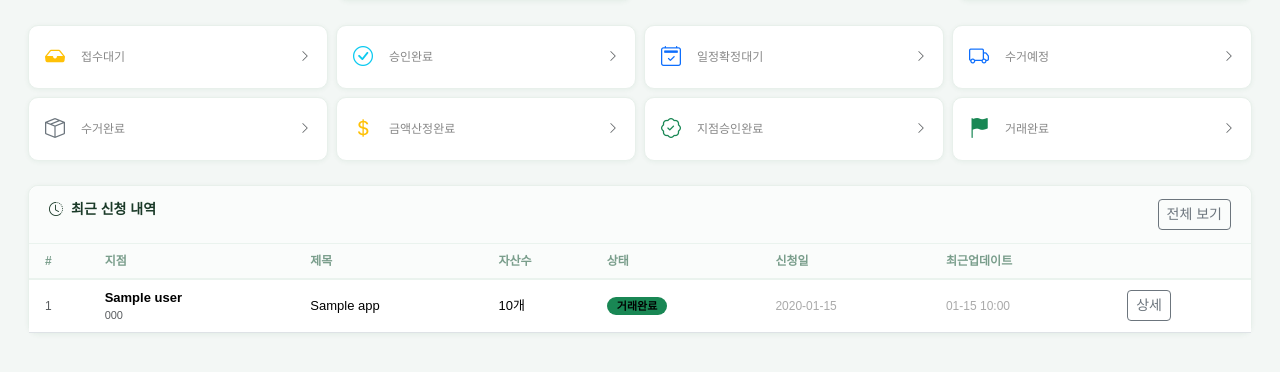
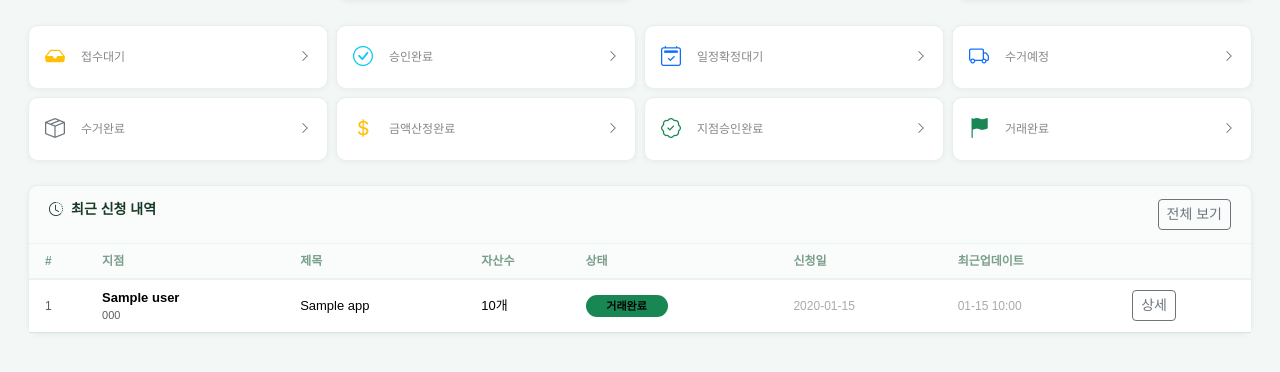
Before and after one commit to soboro27-rgb/it-asset-platform, a FastAPI app: template templates/admin/dashboard.html in a window 1280 px wide. Shown: the part 275-647 px from the top of the page. Run offline with FastAPI, Linux system fonts and the light colour scheme; the template is opened without the code that fills it: most values are stand-ins (such as "Sample title", 1, 10 or a date in 2020).

Commit message:
fix: 상태 배지 너비 고정으로 크기 통일

```diff
--- a/templates/base.html
+++ b/templates/base.html
@@ -137,7 +137,7 @@
     .stat-lbl { font-size: 12px; color: #7A9E8C; margin-top: 4px; }
 
     /* ── Status badges ───────────────────────── */
-    .s-badge { font-size: 11px; padding: 3px 10px; border-radius: 20px; font-weight: 600; white-space: nowrap; }
+    .s-badge { font-size: 11px; padding: 3px 0; border-radius: 20px; font-weight: 600; white-space: nowrap; display: inline-block; width: 82px; text-align: center; }
 
     /* ── Buttons ─────────────────────────────── */
     .btn-mg { background: var(--mg); color: #fff; border-color: var(--mg); }
```
